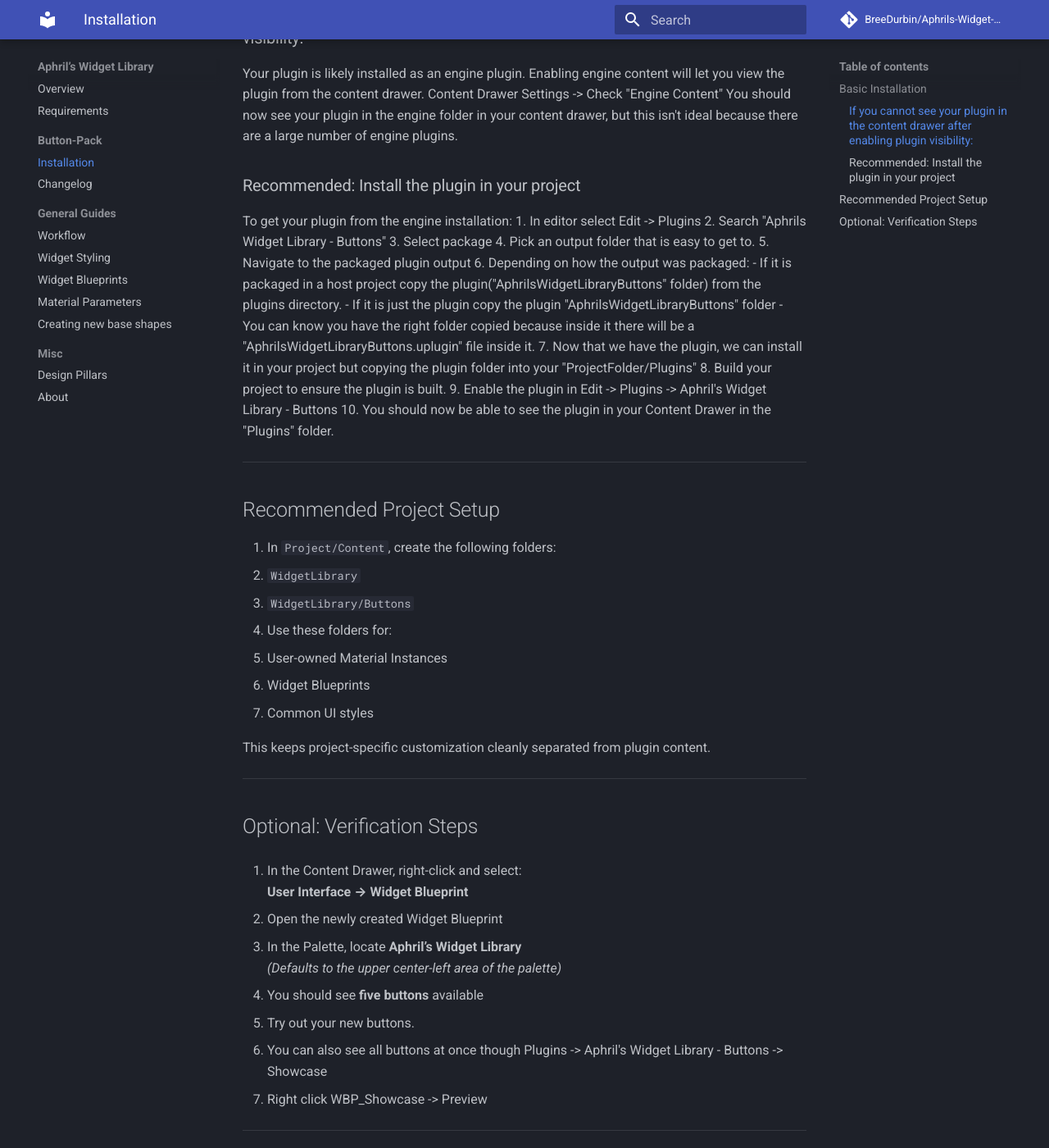
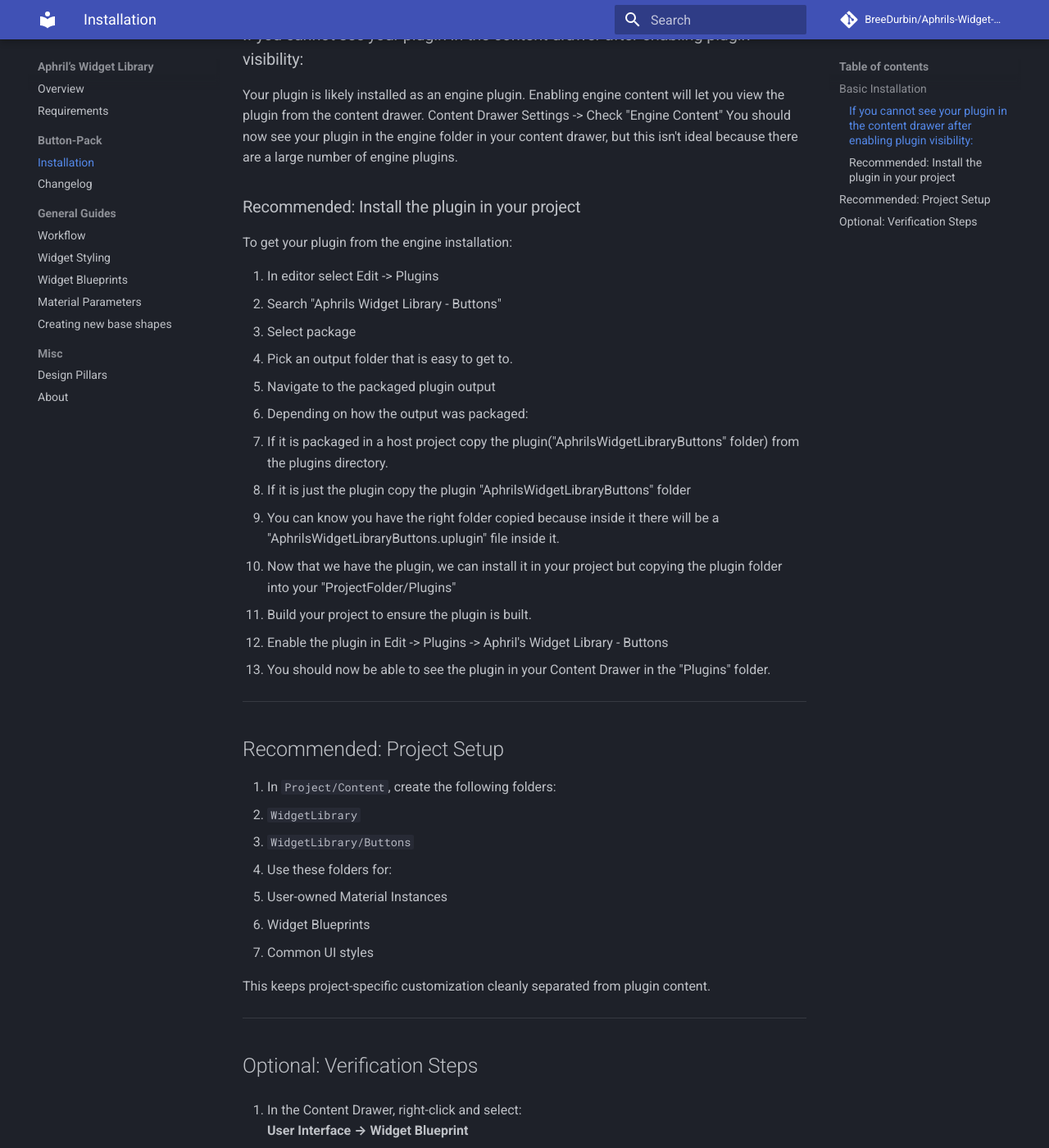
Before and after one commit to BreeDurbin/Aphrils-Widget-Library, an MkDocs documentation site: the page built from docs/button-pack/button-pack-installation.md, in a window 1280 px wide and 1400 px high, scrolled down 792 px. Shown: the whole window at 82% size. Built offline with MkDocs 1.6.1 and Material for MkDocs 9.7.7, drawn with Linux system fonts in a browser that asks for light colours; comment, search, counter and statistics services are not loaded.

```diff
--- a/docs/button-pack/button-pack-installation.md
+++ b/docs/button-pack/button-pack-installation.md
@@ -24,6 +24,8 @@
   - Click the **gear icon** (top-right)
   - Enable **Show Plugin Content**
 
+---
+
 ### If you cannot see your plugin in the content drawer after enabling plugin visibility:
 
 Your plugin is likely installed as an engine plugin. Enabling engine content will let
@@ -34,6 +36,7 @@ because there are a large number of engine plugins.
 ### Recommended: Install the plugin in your project
 
 To get your plugin from the engine installation:
+
 1. In editor select Edit -> Plugins
 2. Search "Aphrils Widget Library - Buttons"
 3. Select package
@@ -50,7 +53,7 @@ To get your plugin from the engine installation:
 
 ---
 
-## Recommended Project Setup
+## Recommended: Project Setup
 
 1. In `Project/Content`, create the following folders:
 - `WidgetLibrary`
```
Also changed, not shown: site/button-pack/button-pack-installation/index.html, site/search/search_index.json.
